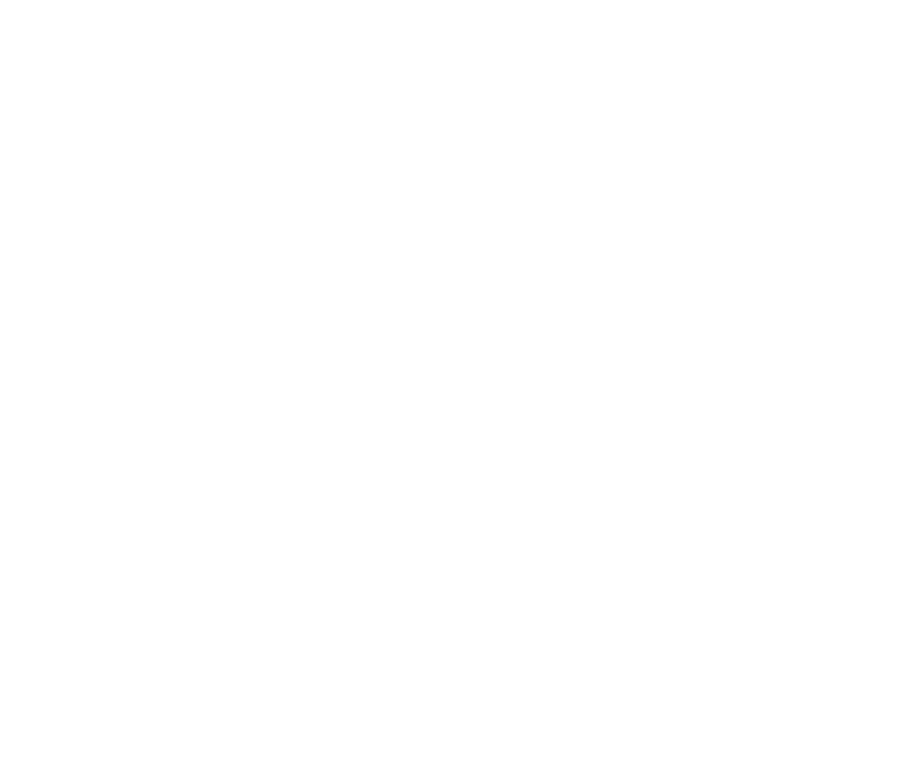
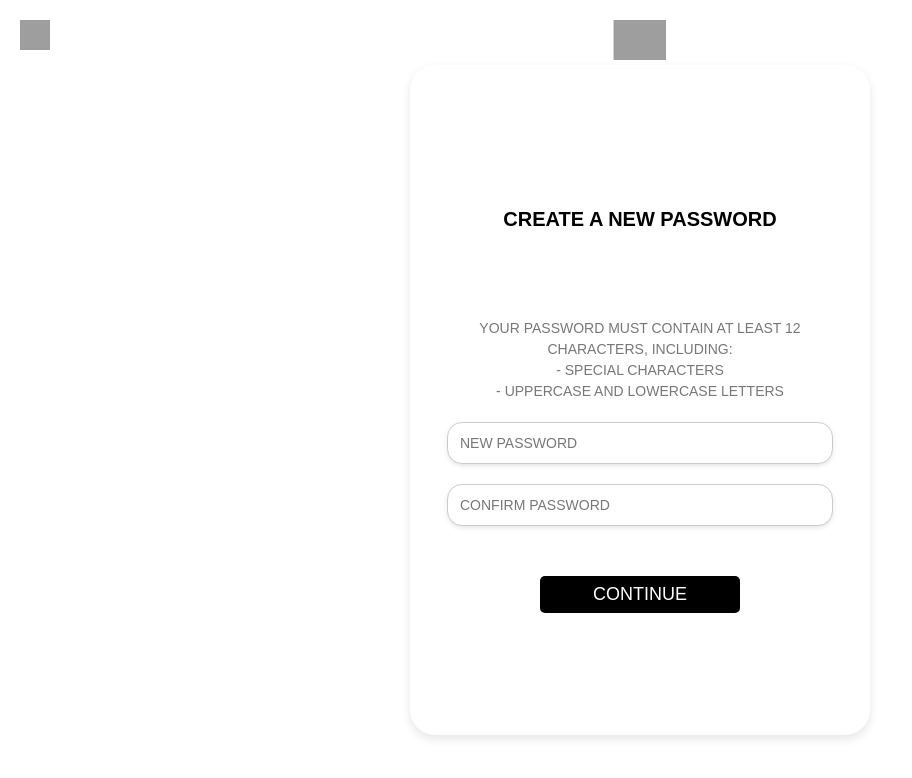
Before and after one commit to STVEEEN/SCUFFERS, a React (Vite) app in the folder Frontend/PrivatePage/: page /newPassword in a window 1280 px wide. Before the commit this address had no page. Shown: the top 778 px of the page, without its empty margins (0-912 px from the left). Built offline with nearby package versions, Linux system fonts and the light colour scheme; grey boxes are pictures that could not be loaded.

Commit message:
NEW PASSWORD termiando

```diff
--- a/Frontend/PrivatePage/src/App.jsx
+++ b/Frontend/PrivatePage/src/App.jsx
@@ -1,8 +1,9 @@
 import { BrowserRouter as Router, Routes, Route } from "react-router-dom";
 import FirstUserPage from "./pages/firstUserPage/FirstUser";
-import Login from "./pages/loginPage/login";
-import PasswordRecovery from "./pages/passwordRecoveryPage/PasswordRecovery"; // Asegúrate de que la ruta es correcta
-import CodeConfirmation from "./pages/codeConfirmationPage/codeConfirmation"; // Importa el componente
+import Login from "./pages/loginPage/Login";
+import PasswordRecovery from "./pages/passwordRecoveryPage/PasswordRecovery";
+import CodeConfirmation from "./pages/codeConfirmationPage/CodeConfirmation"; // Importa el componente
+import NewPassword from "./pages/newPasswordPage/newPassword"; // Importa el componente
 
 export default function App() {
   return (
@@ -12,6 +13,7 @@
         <Route path="/login" element={<Login />} />
         <Route path="/passwordRecovery" element={<PasswordRecovery />} />
         <Route path="/codeConfirmation" element={<CodeConfirmation />} /> {/* Nueva ruta */}
+        <Route path="/newPassword" element={<NewPassword />} /> {/* Nueva ruta */}
       </Routes>
     </Router>
   );
--- a/Frontend/PrivatePage/src/pages/codeConfirmationPage/codeConfirmation.jsx
+++ b/Frontend/PrivatePage/src/pages/codeConfirmationPage/codeConfirmation.jsx
@@ -73,8 +73,8 @@
             DIDN'T RECEIVE THE CODE?
           </a>
 
-          {/* Botón CONTINUE */}
-          <button className="confirmation-button" onClick={() => navigate("/home")}>
+          {/* Botón CONTINUE que ahora redirige a NewPassword */}
+          <button className="confirmation-button" onClick={() => navigate("/newPassword")}>
             CONTINUE
           </button>
         </div>
--- /dev/null
+++ b/Frontend/PrivatePage/src/pages/newPasswordPage/newPassword.css
@@ -0,0 +1,120 @@
+/* Página completa centrada con fondo blanco */
+.new-password-page {
+    width: 100vw;
+    height: 100vh;
+    background-color: #fff; /* Fondo blanco */
+    display: flex;
+    align-items: center;
+    justify-content: center;
+    position: relative;
+    font-family: Arial, sans-serif;
+  }
+
+  /* Flecha en la esquina superior izquierda */
+  .back-arrow {
+    position: absolute;
+    top: 20px;
+    left: 20px;
+    cursor: pointer;
+  }
+  .back-arrow img {
+    width: 30px;
+    height: 30px;
+  }
+
+  /* Contenedor del logo, centrado en la parte superior */
+  .logo-container {
+    position: absolute;
+    top: 20px;
+    left: 50%;
+    transform: translateX(-50%);
+  }
+  .logo-container img {
+    height: 40px;
+    width: auto;
+  }
+
+  /* Contenedor principal del formulario */
+  .password-container {
+    width: 400px;
+    background-color: #fff;
+    box-shadow: 0 4px 10px rgba(0, 0, 0, 0.1);
+    border-radius: 25px;
+    padding: 60px 30px;
+    display: flex;
+    justify-content: center;
+    align-items: center;
+    min-height: 550px;
+  }
+
+  /* Contenedor interno del formulario */
+  .password-form {
+    display: flex;
+    flex-direction: column;
+    align-items: center;
+    width: 100%;
+  }
+
+  /* Título con mayor separación */
+  .password-form h2 {
+    font-size: 20px;
+    margin-bottom: 70px;
+    color: #000;
+    text-align: center;
+  }
+
+  /* Texto de instrucciones en dos líneas */
+  .instruction-text {
+    font-size: 14px;
+    color: #777;
+    text-align: center;
+    width: 90%;
+    margin-bottom: 20px;
+    text-transform: uppercase;
+    line-height: 1.5;
+  }
+
+  /* Inputs de contraseña con más separación y placeholder */
+  .password-input {
+    width: 90%;
+    padding: 12px;
+    margin-bottom: 20px; /* Mayor separación entre inputs */
+    border: 1px solid #ccc;
+    border-radius: 15px; /* Bordes redondeados */
+    background-color: #fff;
+    font-size: 14px;
+    color: #000;
+    box-shadow: 0 2px 4px rgba(0, 0, 0, 0.1);
+    text-align: left; /* Alineación del texto dentro del input */
+  }
+
+  /* Estilo del placeholder */
+  .password-input::placeholder {
+    color: #777;
+    font-size: 14px;
+    text-transform: uppercase;
+  }
+
+  /* Mensaje de error */
+  .error-message {
+    color: red;
+    font-size: 14px;
+    margin-bottom: 10px;
+  }
+
+  /* Botón CONTINUE */
+  .continue-button {
+    width: 50%;
+    padding: 8px;
+    font-size: 18px;
+    background-color: #000;
+    color: #fff;
+    border: none;
+    border-radius: 5px;
+    cursor: pointer;
+    transition: background-color 0.3s;
+    margin-top: 30px;
+  }
+  .continue-button:hover {
+    background-color: #333;
+  }
--- /dev/null
+++ b/Frontend/PrivatePage/src/pages/newPasswordPage/newPassword.jsx
@@ -0,0 +1,73 @@
+import React, { useState } from "react";
+import { useNavigate } from "react-router-dom";
+import "./NewPassword.css"; // Asegúrate de que la ruta es correcta
+
+export default function NewPassword() {
+  const navigate = useNavigate();
+  const [password, setPassword] = useState("");
+  const [confirmPassword, setConfirmPassword] = useState("");
+  const [error, setError] = useState("");
+
+  const handleContinue = () => {
+    if (!password || !confirmPassword) {
+      setError("Please fill in both fields.");
+    } else if (password !== confirmPassword) {
+      setError("Passwords do not match.");
+    } else {
+      setError("");
+      navigate("/home"); // Redirige a la pantalla principal después de crear la contraseña
+    }
+  };
+
+  return (
+    <div className="new-password-page">
+      {/* Flecha en la esquina superior izquierda que redirige a CodeConfirmation */}
+      <div className="back-arrow" onClick={() => navigate("/codeConfirmation")}>
+        <img src="/path/to/your/arrow-icon.png" alt="Back" />
+      </div>
+
+      {/* Contenedor del logo, centrado en la parte superior */}
+      <div className="logo-container">
+        <img src="/path/to/your/logo.png" alt="Logo" />
+      </div>
+
+      {/* Contenedor principal del formulario */}
+      <div className="password-container">
+        <div className="password-form">
+          <h2>CREATE A NEW PASSWORD</h2>
+          <p className="instruction-text">
+            Your password must contain at least 12 characters, including:<br />
+            - Special characters<br />
+            - Uppercase and lowercase letters
+          </p>
+
+          {/* Input de nueva contraseña con placeholder */}
+          <input
+            type="password"
+            placeholder="NEW PASSWORD"
+            value={password}
+            onChange={(e) => setPassword(e.target.value)}
+            className="password-input"
+          />
+
+          {/* Input de confirmación de contraseña con placeholder */}
+          <input
+            type="password"
+            placeholder="CONFIRM PASSWORD"
+            value={confirmPassword}
+            onChange={(e) => setConfirmPassword(e.target.value)}
+            className="password-input"
+          />
+
+          {/* Mensaje de error */}
+          {error && <p className="error-message">{error}</p>}
+
+          {/* Botón CONTINUE */}
+          <button className="continue-button" onClick={handleContinue}>
+            CONTINUE
+          </button>
+        </div>
+      </div>
+    </div>
+  );
+}
```
